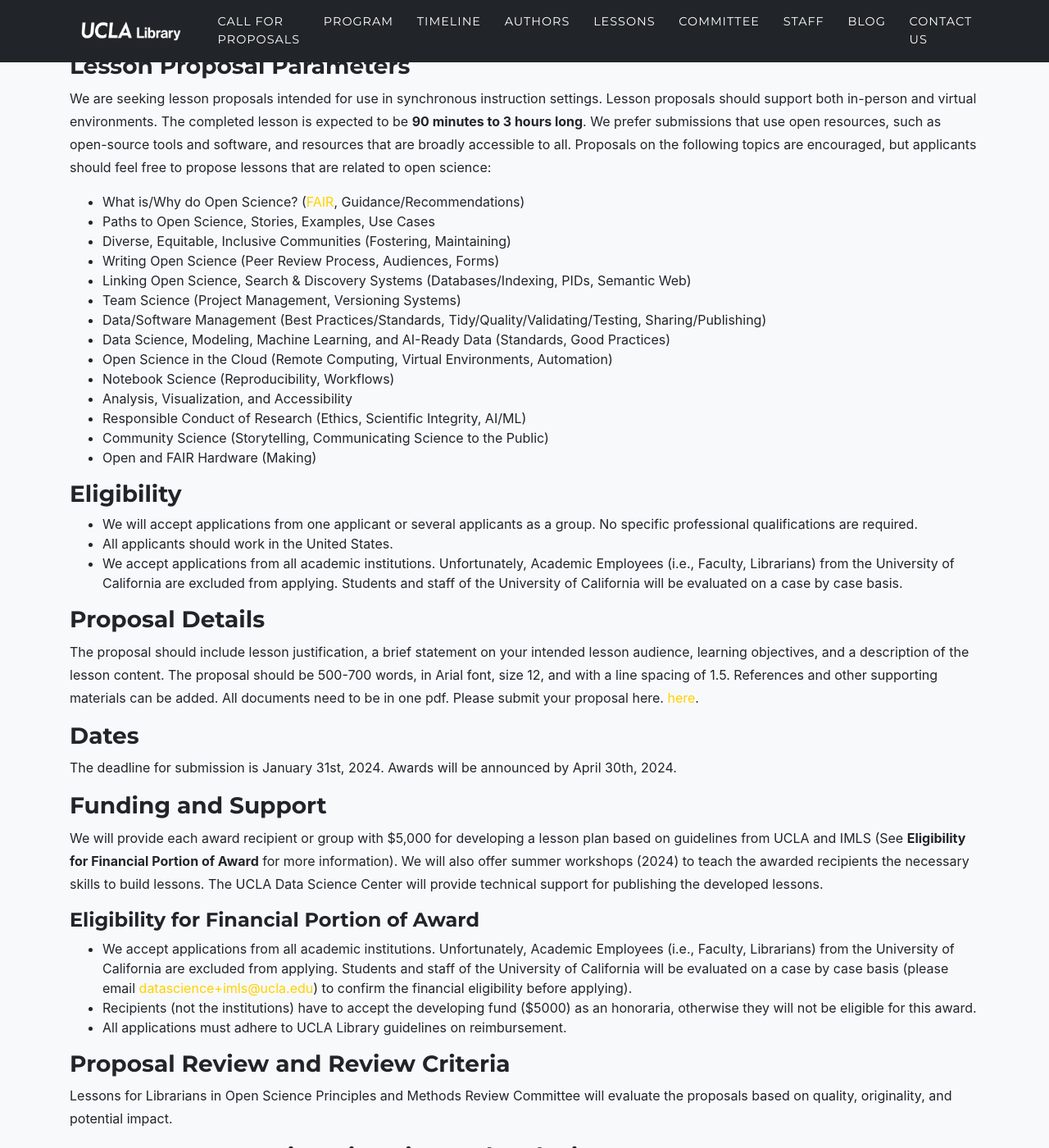
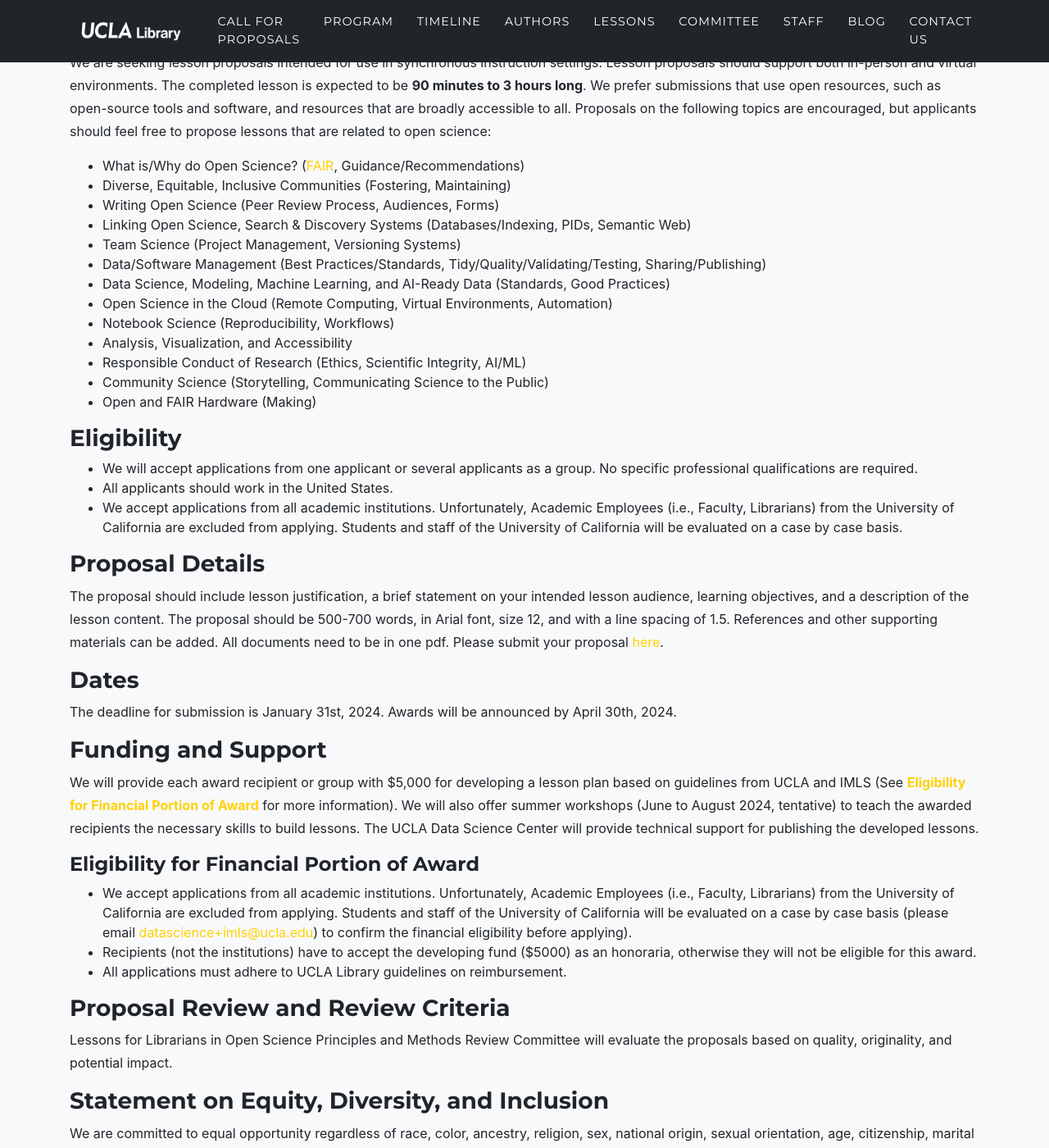
Before and after one commit to ucla-imls-open-sci/ucla-imls-open-sci.github.io, a Jekyll site: the page built from cfp.md, in a window 1280 px wide and 1400 px high, scrolled down 1170 px. Shown: the whole window at 82% size. Built offline with Jekyll 4.4.1, drawn with Linux system fonts in a browser that asks for light colours; some web fonts are replaced; some of the changed text lies outside the part shown.

Commit message:
Update cfp.md
modify some sentenses.

```diff
--- a/cfp.md
+++ b/cfp.md
@@ -37,7 +37,6 @@
 We are seeking lesson proposals intended for use in synchronous instruction settings. Lesson proposals should support both in-person and virtual environments. The completed lesson is expected to be **90 minutes to 3 hours long**. We prefer submissions that use open resources, such as open-source tools and software, and resources that are broadly accessible to all. Proposals on the following topics are encouraged, but applicants should feel free to propose lessons that are related to open science:
 
 * What is/Why do Open Science? ([FAIR](https://www.go-fair.org/fair-principles/), Guidance/Recommendations)
-* Paths to Open Science, Stories, Examples, Use Cases
 * Diverse, Equitable, Inclusive Communities (Fostering, Maintaining)
 * Writing Open Science (Peer Review Process, Audiences, Forms)
 * Linking Open Science, Search & Discovery Systems (Databases/Indexing, PIDs, Semantic Web)
@@ -59,8 +58,7 @@
 
 ### Proposal Details
 
-The proposal should include lesson justification, a brief statement on your intended lesson audience, learning objectives, and a description of the lesson content. The proposal should be 500-700 words, in Arial font, size 12, and with a line spacing of 1.5. References and other supporting materials can be added. All documents need to be in one pdf. Please submit your proposal here.
-[here](https://www.surveymonkey.com/r/83FXJCX).
+The proposal should include lesson justification, a brief statement on your intended lesson audience, learning objectives, and a description of the lesson content. The proposal should be 500-700 words, in Arial font, size 12, and with a line spacing of 1.5. References and other supporting materials can be added. All documents need to be in one pdf. Please submit your proposal [here](https://www.surveymonkey.com/r/83FXJCX).
 
 ### Dates
 
@@ -68,7 +66,7 @@
 
 ### Funding and Support
 
-We will provide each award recipient or group with $5,000 for developing a lesson plan based on guidelines from UCLA and IMLS (See **Eligibility for Financial Portion of Award** for more information). We will also offer summer workshops (2024) to teach the awarded recipients the necessary skills to build lessons. The UCLA Data Science Center will provide technical support for publishing the developed lessons.
+We will provide each award recipient or group with $5,000 for developing a lesson plan based on guidelines from UCLA and IMLS (See [**Eligibility for Financial Portion of Award**](#eligibility-for-financial-portion-of-award) for more information). We will also offer summer workshops (June to August 2024, tentative) to teach the awarded recipients the necessary skills to build lessons. The UCLA Data Science Center will provide technical support for publishing the developed lessons.
 
 
 #### Eligibility for Financial Portion of Award
```
Also changed, not shown: other parts of cfp.md (+3 -3 lines).
